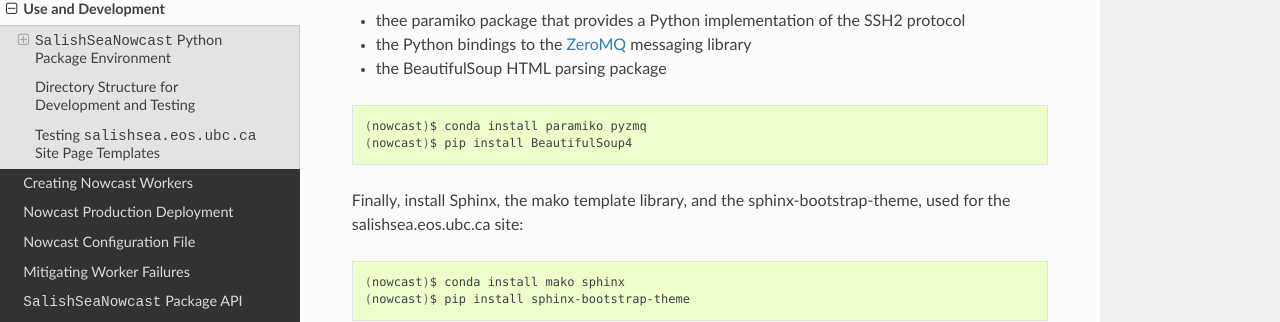
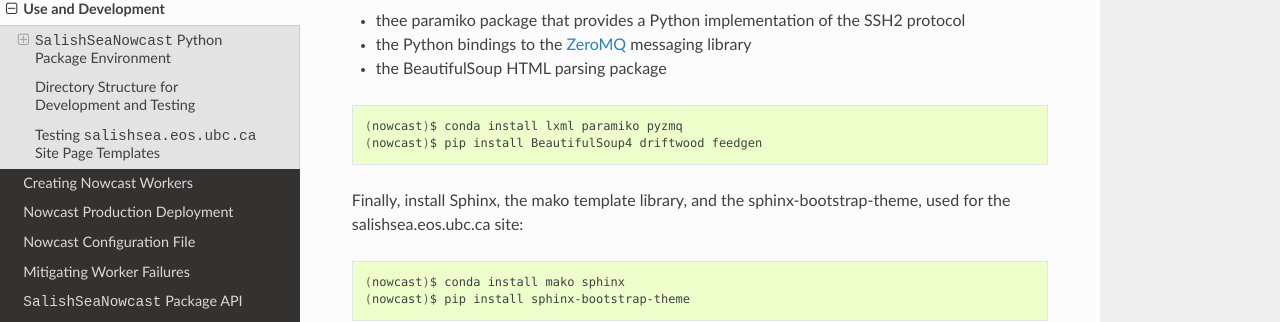
Before and after one commit to SalishSeaCast/SalishSeaNowcast, a Sphinx documentation site: the page built from docs/development.rst, in a window 1280 px wide and 900 px high, scrolled down 2102 px. Shown: the part 141-463 px from the top of the window. Built offline with Sphinx 7.4.7 and the Read the Docs theme 2.0.0, drawn with Linux system fonts in a browser that asks for light colours.

Commit message:
Add lxml and feedgen packages as dependencies in SalishSeaNowcast package.
They are required for generation of the ATOM/RSS storm surge alert feeds.

```diff
--- a/docs/development.rst
+++ b/docs/development.rst
@@ -137,8 +137,8 @@ Install the additional packages that the nowcast manager and workers depend on:
 
 .. code-block:: bash
 
-    (nowcast)$ conda install paramiko pyzmq
-    (nowcast)$ pip install BeautifulSoup4
+    (nowcast)$ conda install lxml paramiko pyzmq
+    (nowcast)$ pip install BeautifulSoup4 driftwood feedgen
 
 Finally,
 install Sphinx,
--- a/environment-dev.yaml
+++ b/environment-dev.yaml
@@ -16,6 +16,7 @@ dependencies:
 - coverage
 - ipython
 - jupyter
+- lxml
 - mako
 - matplotlib
 - netCDF4
@@ -35,5 +36,6 @@ dependencies:
   - arrow
   - BeautifulSoup4
   - driftwood
+  - feedgen
   - ipdb
   - sphinx-bootstrap-theme
--- a/environment-prod.yaml
+++ b/environment-prod.yaml
@@ -13,6 +13,7 @@
 
 name: nowcast-env
 dependencies:
+- lxml
 - mako
 - matplotlib
 - netCDF4
@@ -31,4 +32,5 @@ dependencies:
   - arrow
   - BeautifulSoup4
   - driftwood
+  - feedgen
   - sphinx-bootstrap-theme
```
